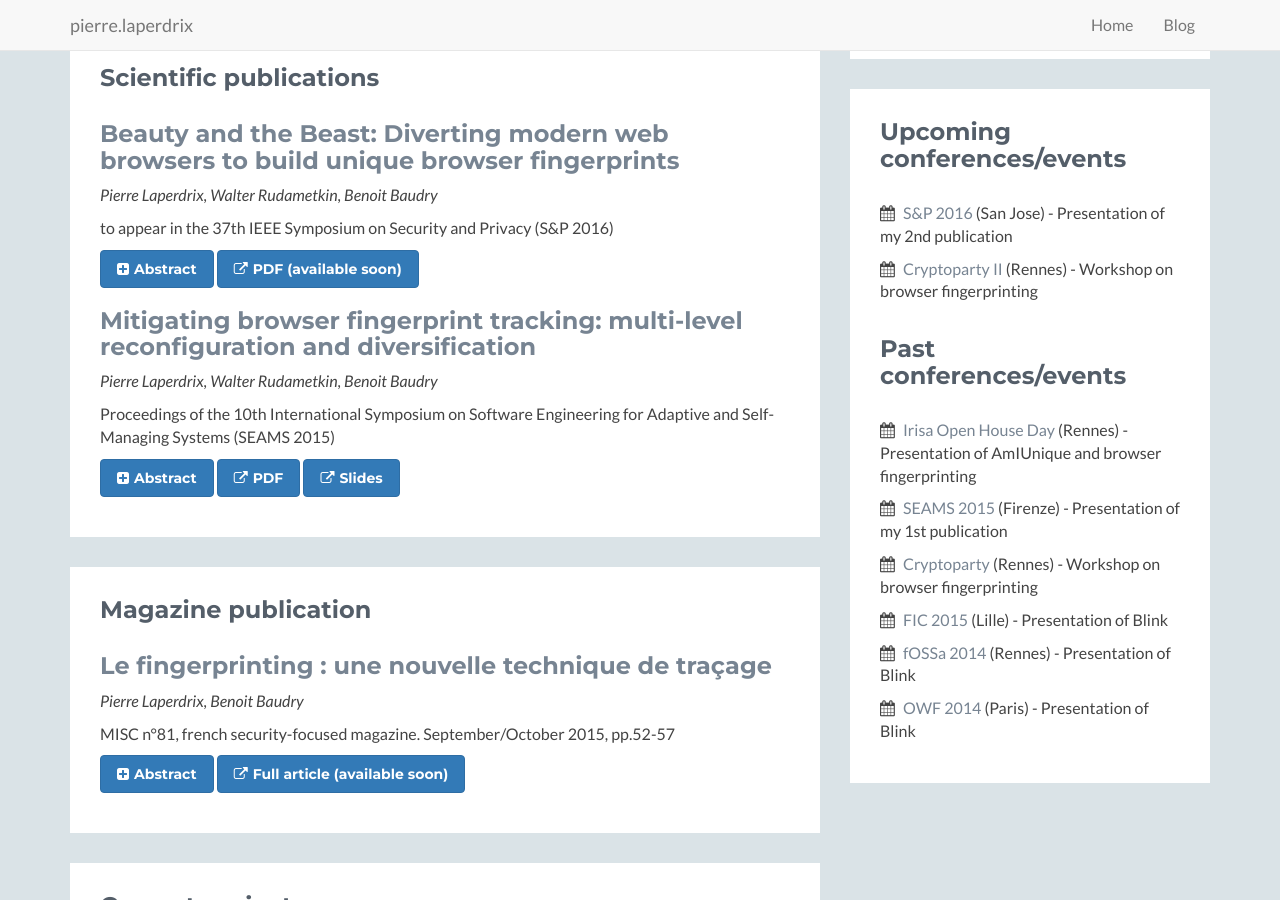
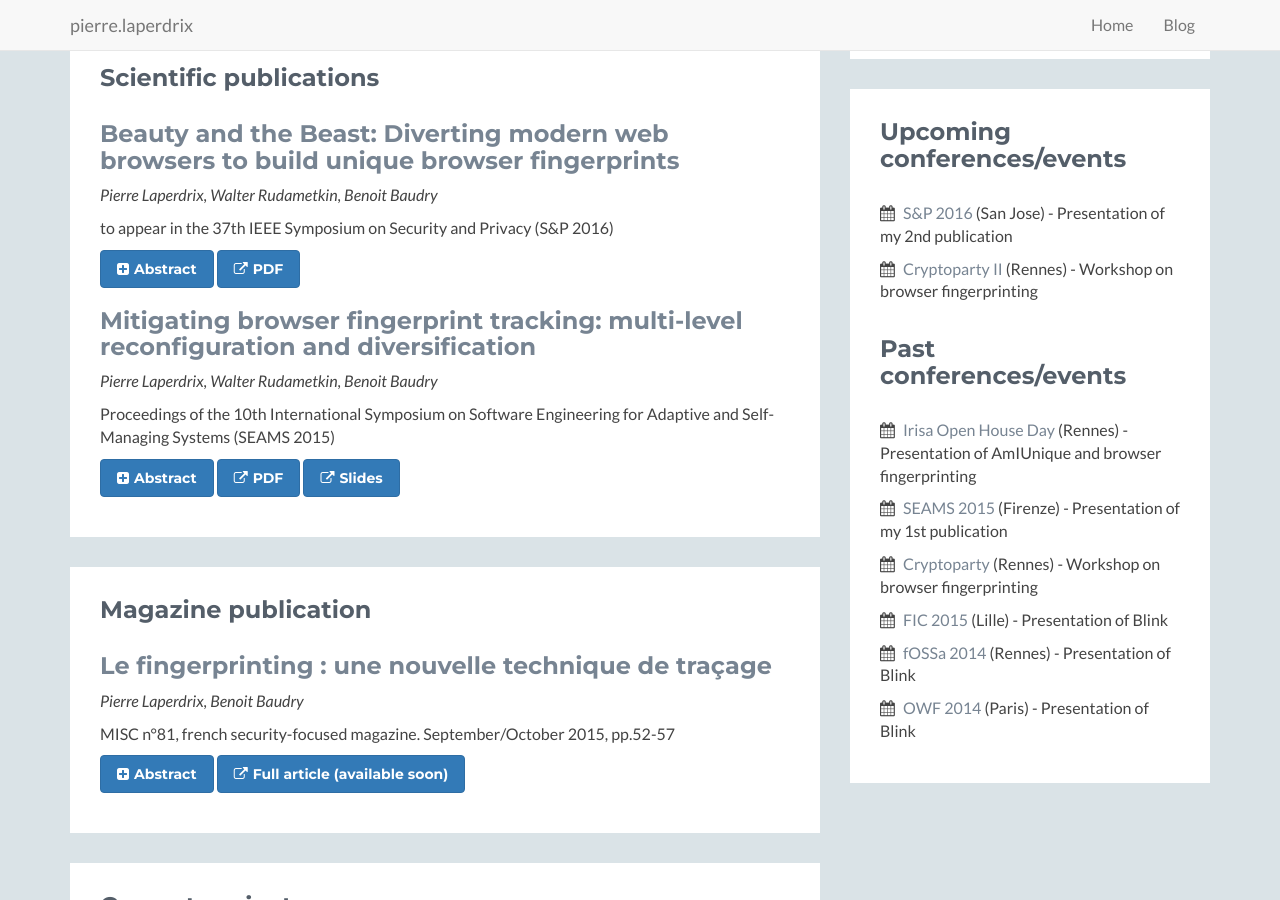
Before and after one commit to plaperdr/plaperdr.github.io, a Jekyll site: the page built from index.html, in a window 1280 px wide and 900 px high, scrolled down 600 px. Built offline with Jekyll 4.4.1, drawn with Linux system fonts in a browser that asks for light colours; nearby versions of some CDN libraries; library files that are not in the unit come from our copies.

Commit message:
Adding link to the final version of the paper

```diff
--- a/index.html
+++ b/index.html
@@ -42,7 +42,7 @@
                             <a class="btn btn-primary" id="abstract2" data-toggle="collapse" data-target="#collapseAbs2" aria-expanded="false" aria-controls="collapseAbs2">
                                 <i id="abstractIcon2" class="fa fa-plus-square"></i>Abstract
                             </a>
-                            <a class="btn btn-primary" target="_blank"><i class="fa fa-external-link"></i>PDF (available soon)</a>
+                            <a class="btn btn-primary" href="http://diversify-project.eu/papers/laperdrix16.pdf" target="_blank"><i class="fa fa-external-link"></i>PDF</a>
 
                             <div class="collapse" id="collapseAbs2">
                                 <div class="well">
@@ -411,7 +411,7 @@
 							<li><i class="fa fa-calendar"></i> <a href="https://po.irisa.fr/en/">Irisa Open House Day </a> (Rennes) - Presentation of AmIUnique and browser fingerprinting</li>
 							<li><i class="fa fa-calendar"></i> <a href="http://www.disim.univaq.it/seams2015/">SEAMS 2015</a> (Firenze) - Presentation of my 1st publication</li>
 							<li><i class="fa fa-calendar"></i> <a href="http://biblio.insa-rennes.fr/crypto">Cryptoparty</a> (Rennes) - Workshop on browser fingerprinting</li>
-                            <li><i class="fa fa-calendar"></i> <a href="https://www.forum-fic.com/2015/">FIC 2015</a> (Lille) - Presentation of Blink</li>
+                            <li><i class="fa fa-calendar"></i> <a href="https://www.forum-fic.com/">FIC 2015</a> (Lille) - Presentation of Blink</li>
                             <li><i class="fa fa-calendar"></i> <a href="https://fossa.inria.fr/">fOSSa 2014</a> (Rennes) - Presentation of Blink</li>
                             <li><i class="fa fa-calendar"></i> <a href="http://www.openworldforum.paris/">OWF 2014</a> (Paris) - Presentation of Blink</li>
                         </ul>
```
